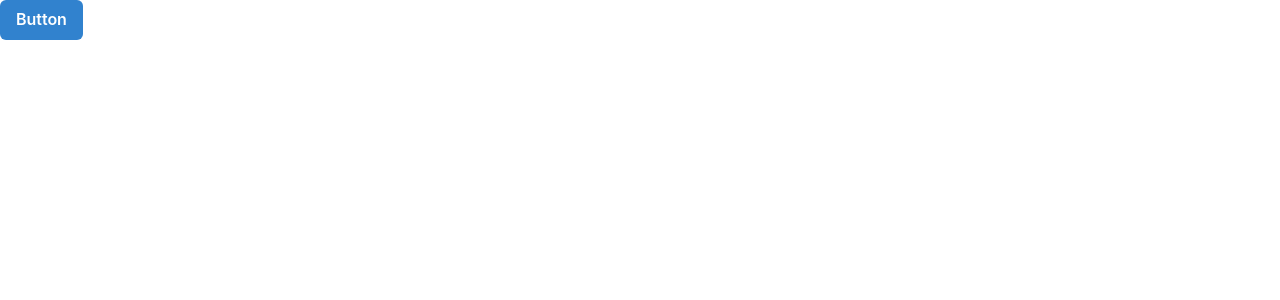
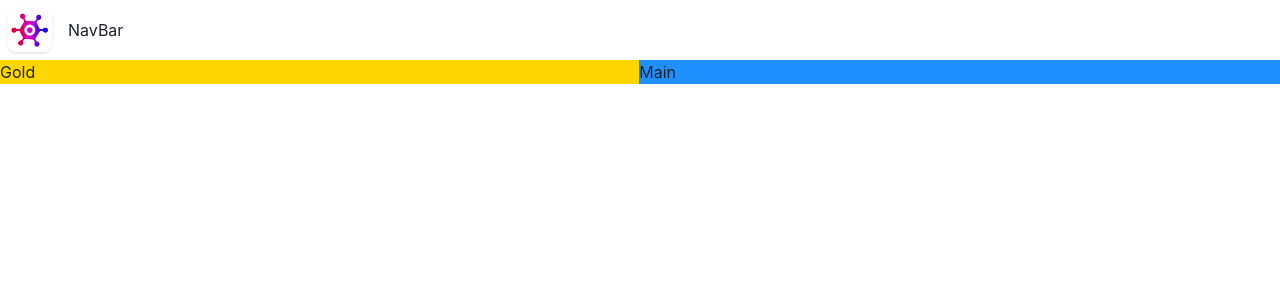
Before and after one commit to LucasEscopelli/Game-Hub, a React (Vite) app: page / in a window 1280 px wide. Shown: the top 300 px of the page. Built offline with nearby package versions, Linux system fonts and the light colour scheme.

Commit message:
adicionando NavBar

```diff
--- a/src/App.tsx
+++ b/src/App.tsx
@@ -1,10 +1,27 @@
-import { Button, ButtonGroup } from '@chakra-ui/react'
+import { Button, ButtonGroup, Grid, GridItem, Show } from "@chakra-ui/react";
+import NavBar from "./components/NavBar";
 
 function App() {
-
   return (
-    <Button colorScheme='blue'>Button</Button>
-  )
+    <Grid
+      templateAreas={{
+        base: `"nav" "main"`,
+        lg: `"nav nav" "aside main"`,
+      }}
+    >
+      <GridItem area="nav">
+       <NavBar></NavBar>
+      </GridItem>
+      <Show above="lg">
+        <GridItem area="aside" bg="gold">
+          Gold
+        </GridItem>
+      </Show>
+      <GridItem area="main" bg="dodgerblue">
+        Main
+      </GridItem>
+    </Grid>
+  );
 }
 
-export default App
+export default App;
--- /dev/null
+++ b/src/components/NavBar.tsx
@@ -0,0 +1,13 @@
+import { HStack, Image, Text } from "@chakra-ui/react";
+import logo from '../assets/logo.webp'
+
+function NavBar() {
+  return (
+    <HStack>
+      <Image src={logo} boxSize='60px'/>
+      <Text>NavBar</Text>
+    </HStack>
+  );
+}
+
+export default NavBar;
```
Also changed, not shown: src/assets/logo.webp (added).
